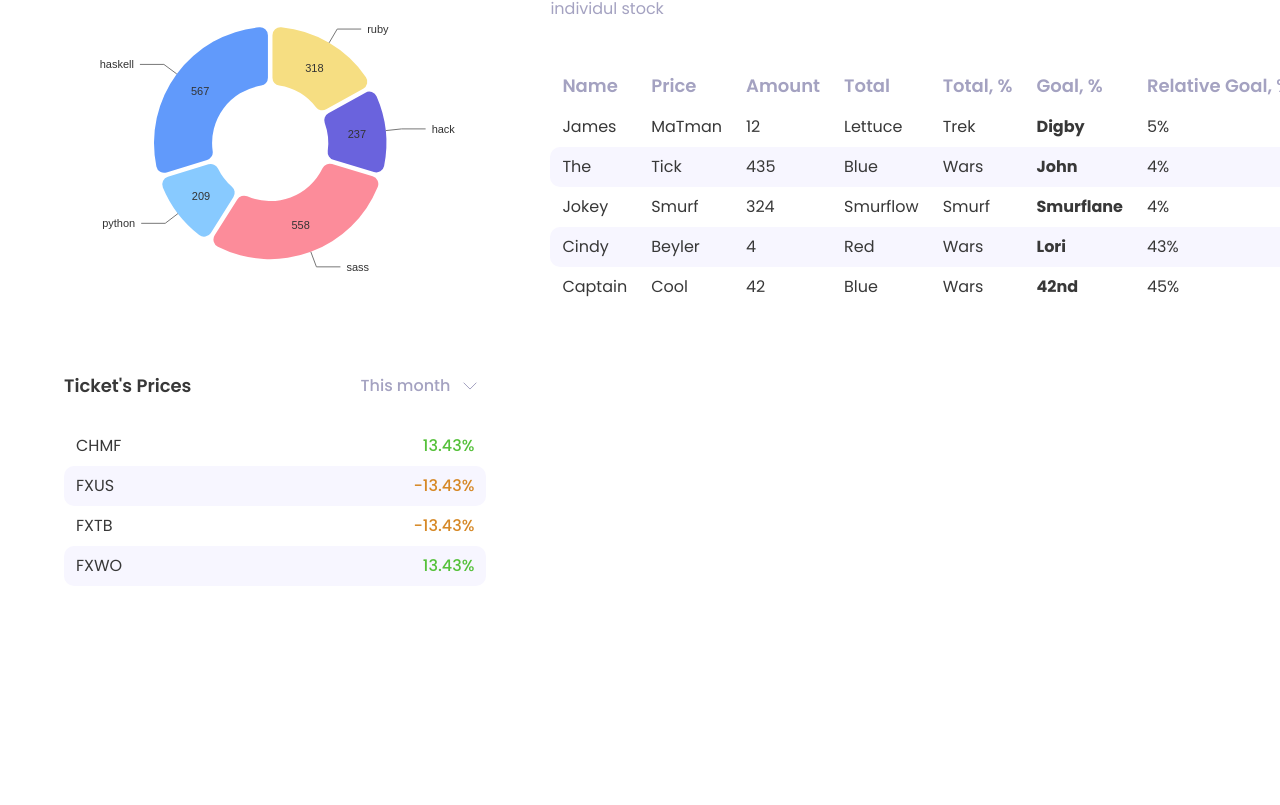
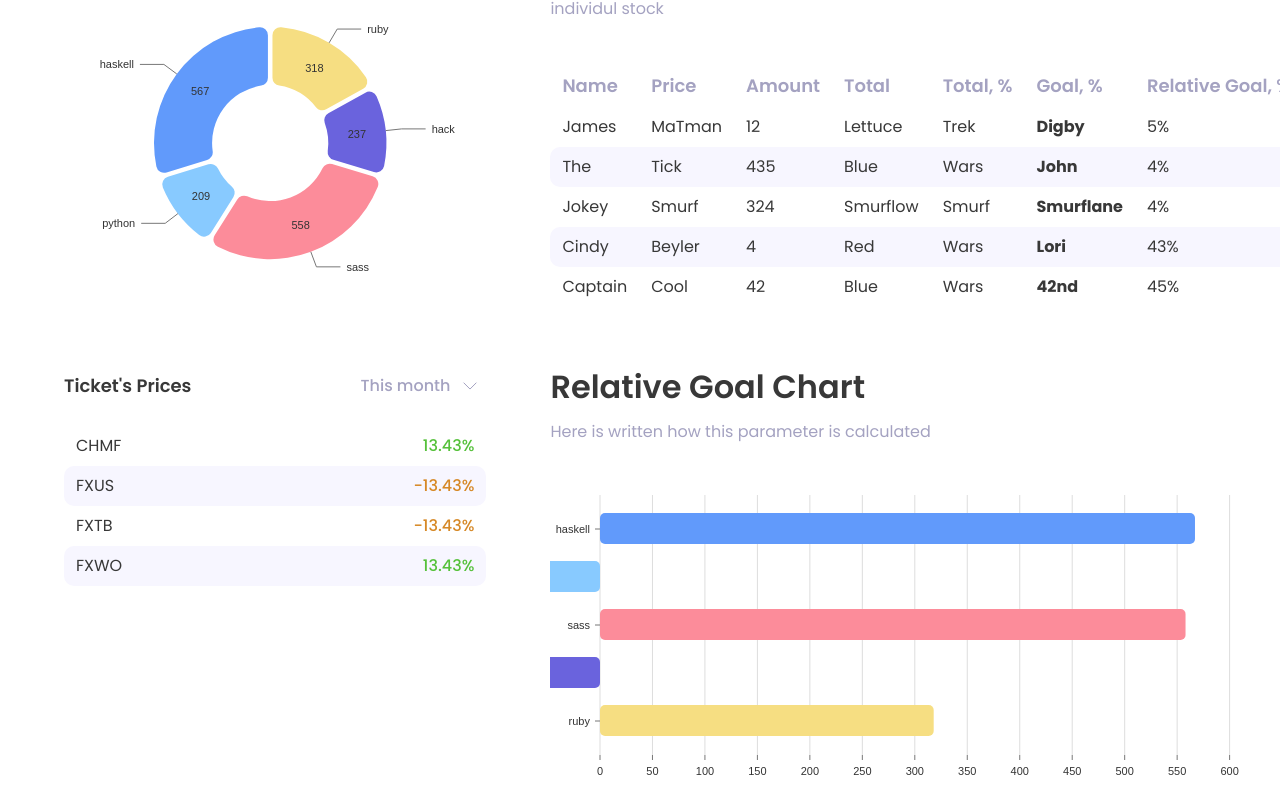
Before and after one commit to bacebu4/investing, a React (Create React App) app: page / in a window 1280 px wide. Shown: the part 230-1035 px from the top of the page. Before the commit the page ends 816 px from the top, so only its background shows below. Built offline with nearby package versions, Linux system fonts and the light colour scheme.

Commit message:
feat: added new chart

```diff
--- a/package.json
+++ b/package.json
@@ -3,6 +3,7 @@
   "version": "0.1.0",
   "private": true,
   "dependencies": {
+    "@nivo/bar": "^0.67.0",
     "@nivo/core": "^0.67.0",
     "@nivo/pie": "^0.67.0",
     "@testing-library/jest-dom": "^5.11.9",
--- /dev/null
+++ b/src/components/HorizontalBar.tsx
@@ -0,0 +1,66 @@
+import { ResponsiveBar } from "@nivo/bar";
+import styled from "styled-components";
+import { YELLOW, PURPLE, ROSE, BLUE, DARK_BLUE } from "../colors";
+
+const HorizontalBarWrapper = styled.div`
+  height: 360px;
+`;
+
+interface HorizontalBarProps {
+  data: object[];
+}
+
+const data = [
+  {
+    id: "ruby",
+    label: "ruby",
+    value: 318,
+  },
+  {
+    id: "hack",
+    label: "hack",
+    value: -237,
+  },
+  {
+    id: "sass",
+    label: "sass",
+    value: 558,
+  },
+  {
+    id: "python",
+    label: "python",
+    value: -209,
+  },
+  {
+    id: "haskell",
+    label: "haskell",
+    value: 567,
+  },
+];
+
+export const HorizontalBar: React.FC = () => (
+  <HorizontalBarWrapper>
+    <ResponsiveBar
+      data={data}
+      keys={["value"]}
+      indexBy="id"
+      // @ts-ignore
+      colorBy="index"
+      margin={{ top: 50, right: 50, bottom: 50, left: 50 }}
+      padding={0.35}
+      layout="horizontal"
+      valueScale={{ type: "linear" }}
+      indexScale={{ type: "band", round: true }}
+      colors={[YELLOW, PURPLE, ROSE, BLUE, DARK_BLUE]}
+      borderRadius={5}
+      axisTop={null}
+      axisRight={null}
+      enableGridX={true}
+      enableGridY={false}
+      enableLabel={false}
+      animate={true}
+      motionStiffness={90}
+      motionDamping={15}
+    />
+  </HorizontalBarWrapper>
+);
--- a/src/containers/Statistics.tsx
+++ b/src/containers/Statistics.tsx
@@ -1,4 +1,5 @@
 import { ExplanationText } from "../components/ExplanationText";
+import { HorizontalBar } from "../components/HorizontalBar";
 import { TableStats } from "../components/TableStats";
 import { Title } from "../components/Title";
 
@@ -14,6 +15,14 @@ export const Statistics: React.FC = () => {
 
         <TableStats />
       </section>
+      <section>
+        <Title mt="64px">Relative Goal Chart</Title>
+        <ExplanationText mt="16px">
+          Here is written how this parameter is calculated
+        </ExplanationText>
+
+        <HorizontalBar />
+      </section>
     </>
   );
 };
```
Also changed, not shown: 1 other file (tests, documents, lock files or other folders).
